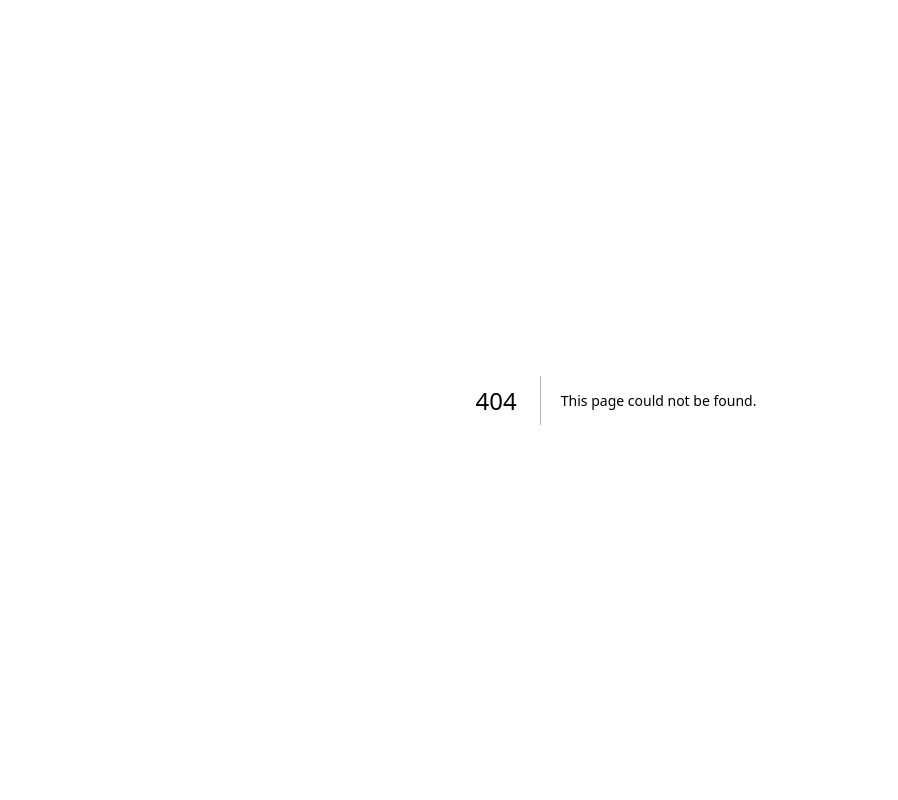
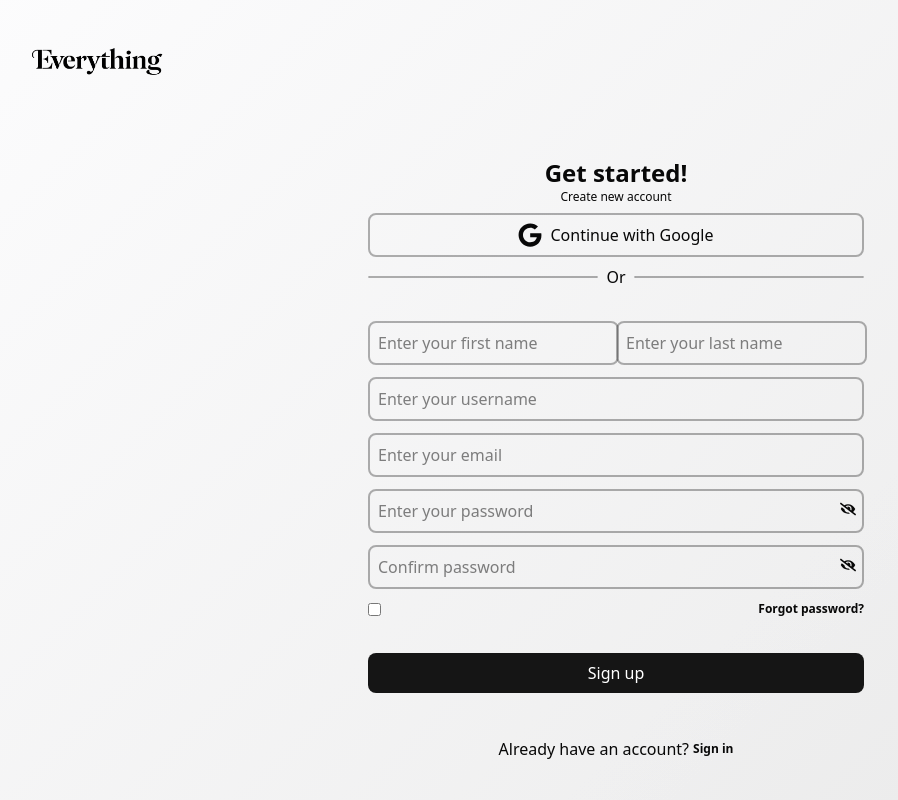
Before and after one commit to Labann/social-newtwork-app, a Next.js app in the folder client/: page /sign-up in a window 1280 px wide. Before the commit this address had no page. Shown: the whole page, without its empty margins (24-922 px from the left). Built offline with nearby package versions, Linux system fonts and the light colour scheme.

Commit message:
auth pages done

```diff
--- a/client/app/(auth)/login/page.tsx
+++ b/client/app/(auth)/login/page.tsx
@@ -4,51 +4,88 @@ import { FaGoogle } from "react-icons/fa6";
 import { FaEye } from "react-icons/fa";
 import { FaEyeSlash } from "react-icons/fa";
 import Link from 'next/link';
+import {useFormik} from "formik"
+import * as yup from "yup"
 const LoginPage = () => {
-  const [isOpen, setIsOpen] = useState()
-    return (
+  const [isOpen, setIsOpen] = useState(false)
+    const validationSchema = yup.object({
+        email: yup.string().required().email(),
+        password: yup.string().required().min(3).max(20)
+    })
+    const formik = useFormik({
+        initialValues: {email: "", password: ""},
+        validationSchema: validationSchema,
+        onSubmit: () => console.log("submitted")
+    })
+  return (
 
     <div className='p-4'>
-        <div className="mx-auto max-w-lg border p-2 flex flex-col space-y-2">
+        <div className="mx-auto max-w-lg p-2 flex flex-col space-y-2">
             <div className="w-full text-center">
-                <h1 className='text-default font-semi-bold'>Welcome back!</h1>
-                <h3 className='text-sm'>Log to your account to get  started</h3>
+                <h1 className='text-default font-bold text-2xl'>Welcome back!</h1>
+                <h3 className='text-xs'>Log to your account to get  started</h3>
             </div>
-            <button className='flex border border-primary/35 items-center space-x-2 w-full justify-center p-2'>
-                <span><FaGoogle/></span>
+            <button className='flex cursor-pointer border-2 border-black/30 rounded-md items-center space-x-2 w-full justify-center p-2'>
+                <span><FaGoogle size={"1.5em"}/></span>
                 <span>Continue with Google</span>
             </button>
 
-            <div className="flex items-center w-full">
-                <div className="w-full border border-primary/30"></div>
+            <div className="flex items-center space-x-2 w-full">
+                <div className="w-full border border-black/30 rounded-md"/>
                 <span>Or</span>
-                <div className="w-full border border-primary/30"></div>
+                <div className="w-full border border-black/30 rounded-md"/>
             </div>
             <br />
-            <form action="" className='flex flex-col w-full space-y-3'>
-                <input type="text" className='border-primary/35 rounded-md p-2'
+            <form onSubmit={formik.handleSubmit} className='flex flex-col w-full space-y-3'>
+                <input
+                    type="text"
+                    name='email'
+                    value={formik.values.email}
+                    onChange={formik.handleChange}
+                    onBlur={formik.handleBlur}
+                    className='border-black/30 border-2 rounded-md p-2'
                     placeholder='Enter your email'
                 />
+                {
+                    formik.touched.email && formik.errors.email && (
+                        <span className='text-red-400 text-xs'>{formik.errors.email}</span>
+                    )
+                }
                 <div className="relative">
                     <input
-                        type="text"
-                        className='border-primary/35 rounded-md p-2'
+                        type={isOpen?  "text" :"password" }
+                        name='password'
+                        value={formik.values.password}
+                        onChange={formik.handleChange}
+                        onBlur={formik.handleBlur}
+                        className='border-black/30 w-full border-2 rounded-md p-2'
                         placeholder='Enter your password'
                     />
-                    {isOpen && <FaEyeSlash/>}
+                    {
+                        !isOpen? (
+                        <FaEyeSlash onClick={() => setIsOpen(!isOpen)} className='absolute right-2 top-3'/>
+                    ): (
+                        <FaEye onClick={() => setIsOpen(!isOpen)} className='absolute right-2 top-3'/>
+                    )
+                    }
+                    {
+                        formik.touched.password && formik.touched.password && (
+                            <span className='text-red-400 text-xs'>{formik.errors.password}</span>
+                        )
+                    }
                 </div>
                 <div className="flex items-center justify-between">
-                    <input type='textbox'/>
-                    <p className='font-bold'>Forgot password?</p>
+                    <input type='checkbox' className='border'/>
+                    <p className='font-bold text-xs'>Forgot password?</p>
                 </div>
                 <br />
-                <button className='bg-default p-2 rounded-md text-secondary text-center w-full'></button>
+                <button type='submit' className='bg-default p-2 cursor-pointer hover:bg-black/70 rounded-md text-center w-full bg-black/90 text-white'>Sign in</button>
                 <br />
-                <div className="">
-                    <p>{"Don't have an account? "}</p>
-                    <Link href={"/sign-up"} className='font-semibold'>Create now</Link>
-                </div>
             </form>
+            <div className="flex items-center justify-center space-x-1">
+                <p>{"Don't have an account? "}</p>
+                <Link href={"/sign-up"} className='font-semibold text-xs'>Create now</Link>
+            </div>
         </div>
     </div>
   )
--- /dev/null
+++ b/client/app/(auth)/sign-up/page.tsx
@@ -0,0 +1,175 @@
+"use client"
+import React, { useState } from 'react'
+import { FaGoogle } from "react-icons/fa6";
+import { FaEye } from "react-icons/fa";
+import { FaEyeSlash } from "react-icons/fa";
+import Link from 'next/link';
+import {useFormik} from "formik"
+import * as yup from "yup"
+
+const SignUpPage = () => {
+  const [isOpen, setIsOpen] = useState(false)
+  const [isConfirmOpen, setIsConfirmOpen] = useState(false);
+  const validationSchema = yup.object({
+        first_name: yup.string().required().min(2),
+        last_name: yup.string().required().min(2),
+        username: yup.string().required().min(2),
+        email: yup.string().required().email(),
+        password: yup.string().required().min(3).max(20),
+        confirm_password: yup.string().required()
+                            .oneOf([yup.ref("password")], "Password must match")
+    })
+
+    const formik = useFormik({
+        initialValues: {first_name: "", last_name: "", username: "", email: "", password: "", confirm_password: ""},
+        validationSchema: validationSchema,
+        onSubmit: () => console.log("submitted")
+    })
+  return (
+
+    <div className='p-4'>
+        <div className="mx-auto max-w-lg p-2 flex flex-col space-y-2">
+            <div className="w-full text-center">
+                <h1 className='text-default font-bold text-2xl'>Get started!</h1>
+                <h3 className='text-xs'>Create new account</h3>
+            </div>
+            <button className='flex cursor-pointer border-2 border-black/30 rounded-md items-center space-x-2 w-full justify-center p-2'>
+                <span><FaGoogle size={"1.5em"}/></span>
+                <span>Continue with Google</span>
+            </button>
+
+            <div className="flex items-center space-x-2 w-full">
+                <div className="w-full border border-black/30 rounded-md"/>
+                <span>Or</span>
+                <div className="w-full border border-black/30 rounded-md"/>
+            </div>
+            <br />
+            <form onSubmit={formik.handleSubmit} className='flex flex-col w-full space-y-3'>
+                <div className="grid lg:grid-cols-2">
+                    <div className="w-full">
+                      <input
+                        type="text"
+                        name='first_name'
+                        value={formik.values.first_name}
+                        onChange={formik.handleChange}
+                        onBlur={formik.handleBlur}
+                        className='border-black/30 border-2 rounded-md p-2'
+                        placeholder='Enter your first name'
+                    />
+                    {
+                        formik.touched.first_name && formik.errors.first_name && (
+                            <span className='text-red-400 text-xs'>{formik.errors.first_name}</span>
+                        )
+                    }
+                    </div>
+                    <div className="w-full">
+                      <input
+                        type="text"
+                        name='last_name'
+                        value={formik.values.last_name}
+                        onChange={formik.handleChange}
+                        onBlur={formik.handleBlur}
+                        className='border-black/30 border-2 rounded-md p-2'
+                        placeholder='Enter your last name'
+                    />
+                    {
+                        formik.touched.last_name && formik.errors.last_name && (
+                            <span className='text-red-400 text-xs'>{formik.errors.last_name}</span>
+                        )
+                    }
+                    </div>
+                </div>
+                <input
+                    type="text"
+                    name='username'
+                    value={formik.values.username}
+                    onChange={formik.handleChange}
+                    onBlur={formik.handleBlur}
+                    className='border-black/30 border-2 rounded-md p-2'
+                    placeholder='Enter your username'
+                />
+                {
+                    formik.touched.username && formik.errors.username && (
+                        <span className='text-red-400 text-xs'>{formik.errors.username}</span>
+                    )
+                }
+                <input
+                    type="text"
+                    name='email'
+                    value={formik.values.email}
+                    onChange={formik.handleChange}
+                    onBlur={formik.handleBlur}
+                    className='border-black/30 border-2 rounded-md p-2'
+                    placeholder='Enter your email'
+                />
+                {
+                    formik.touched.email && formik.errors.email && (
+                        <span className='text-red-400 text-xs'>{formik.errors.email}</span>
+                    )
+                }
+                <div className="relative">
+                    <input
+                        type={isOpen?  "text" :"password" }
+                        name='password'
+                        value={formik.values.password}
+                        onChange={formik.handleChange}
+                        onBlur={formik.handleBlur}
+                        className='border-black/30 w-full border-2 rounded-md p-2'
+                        placeholder='Enter your password'
+                    />
+                    {
+                        !isOpen? (
+                        <FaEyeSlash onClick={() => setIsOpen(!isOpen)} className='absolute right-2 top-3'/>
+                    ): (
+                        <FaEye onClick={() => setIsOpen(!isOpen)} className='absolute right-2 top-3'/>
+                    )
+                    }
+                    {
+                        formik.touched.password && formik.touched.password && (
+                            <span className='text-red-400 text-xs'>{formik.errors.password}</span>
+                        )
+                    }
+                </div>
+
+                <div className="relative">
+                    <input
+                        type={isOpen?  "text" :"password" }
+                        name='confirm_password'
+                        value={formik.values.confirm_password}
+                        onChange={formik.handleChange}
+                        onBlur={formik.handleBlur}
+                        className='border-black/30 w-full border-2 rounded-md p-2'
+                        placeholder='Confirm password'
+                    />
+                    {
+                        !isConfirmOpen? (
+                        <FaEyeSlash onClick={() => setIsConfirmOpen(!isConfirmOpen)} className='absolute right-2 top-3'/>
+                    ): (
+                        <FaEye onClick={() => setIsConfirmOpen(!isConfirmOpen)} className='absolute right-2 top-3'/>
+                    )
+                    }
+                    {
+                        formik.touched.confirm_password && formik.touched.confirm_password && (
+                            <span className='text-red-400 text-xs'>{formik.errors.confirm_password}</span>
+                        )
+                    }
+                </div>
+
+                <div className="flex items-center justify-between">
+                    <input type='checkbox' className='border'/>
+                    <p className='font-bold text-xs'>Forgot password?</p>
+                </div>
+                <br />
+                <button type='submit' className='bg-default p-2 cursor-pointer hover:bg-black/70 rounded-md text-center w-full bg-black/90 text-white'>Sign up</button>
+                <br />
+            </form>
+            <div className="flex items-center justify-center space-x-1">
+                <p>{"Already have an account? "}</p>
+                <Link href={"/login"} className='font-semibold text-xs'>Sign in</Link>
+            </div>
+        </div>
+    </div>
+  )
+}
+
+export default SignUpPage
--- a/client/package.json
+++ b/client/package.json
@@ -13,6 +13,7 @@
     "@reduxjs/toolkit": "^2.11.2",
     "class-variance-authority": "^0.7.1",
     "clsx": "^2.1.1",
+    "formik": "^2.4.9",
     "lucide-react": "^0.562.0",
     "next": "16.1.1",
     "postcss": "^8.5.6",
@@ -21,7 +22,8 @@
     "react-icons": "^5.5.0",
     "react-redux": "^9.2.0",
     "redux": "^5.0.1",
-    "tailwind-merge": "^3.4.0"
+    "tailwind-merge": "^3.4.0",
+    "yup": "^1.7.1"
   },
   "devDependencies": {
     "@tailwindcss/postcss": "^4.1.18",
```
Also changed, not shown: 1 other file (tests, documents, lock files or other folders).
